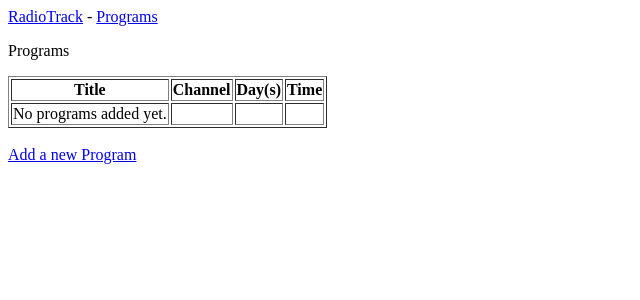
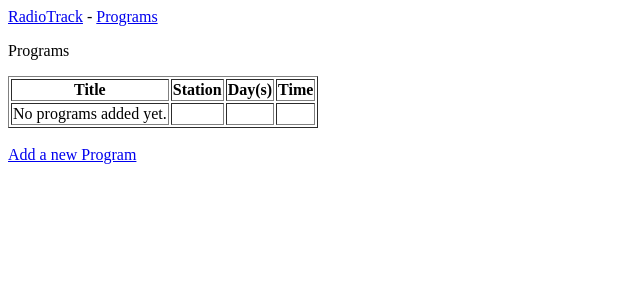
Before and after one commit to clede/Radiotrack, a Django app: page /programs/ in a window 1280 px wide. Shown: the top 300 px of the page, without its empty margins (0-640 px from the left). Run offline with Django 3.2, Linux system fonts and the light colour scheme; data that the repository does not hold is empty.

Commit message:
Changing channel to station.

```diff
--- a/radiotracking/forms.py
+++ b/radiotracking/forms.py
@@ -4,7 +4,7 @@ from .models import Program
 class ProgramForm(forms.ModelForm):
     class Meta:
         model = Program
-        fields = ['title', 'channel', 'start_time', 'end_time',
+        fields = ['title', 'station', 'start_time', 'end_time',
                   'mon',
                   'tue',
                   'wed',
--- a/radiotracking/templates/radiotracking/program.html
+++ b/radiotracking/templates/radiotracking/program.html
@@ -9,7 +9,7 @@
 <p>Start time: {{ program.start_time }}</p>
 <p>End time: {{ program.end_time }}</p>
 
-<p>Radio station: {{ program.channel }}</p>
+<p>Radio station: {{ program.station }}</p>
 
 <p><a href="{% url 'radiotracking:edit_program' program.id %}">edit</a></p>
 
--- a/radiotracking/templates/radiotracking/programs.html
+++ b/radiotracking/templates/radiotracking/programs.html
@@ -8,7 +8,7 @@
 
   <tr>
     <th>Title</th>
-    <th>Channel</th>
+    <th>Station</th>
     <th>Day(s)</th>
     <th>Time</th>
   </tr>
@@ -18,7 +18,7 @@
       <td>
         <a href="{% url 'radiotracking:program' program.id %}">{{ program }}</a>
       </td>
-      <td>{{ program.channel }}</td>
+      <td>{{ program.station }}</td>
       <td>{{ program.day_string }}</td>
       <td>{{ program.start_time }}</td>
     </tr>
```
Also changed, not shown: radiotracking/models.py (+10 -3 lines).
